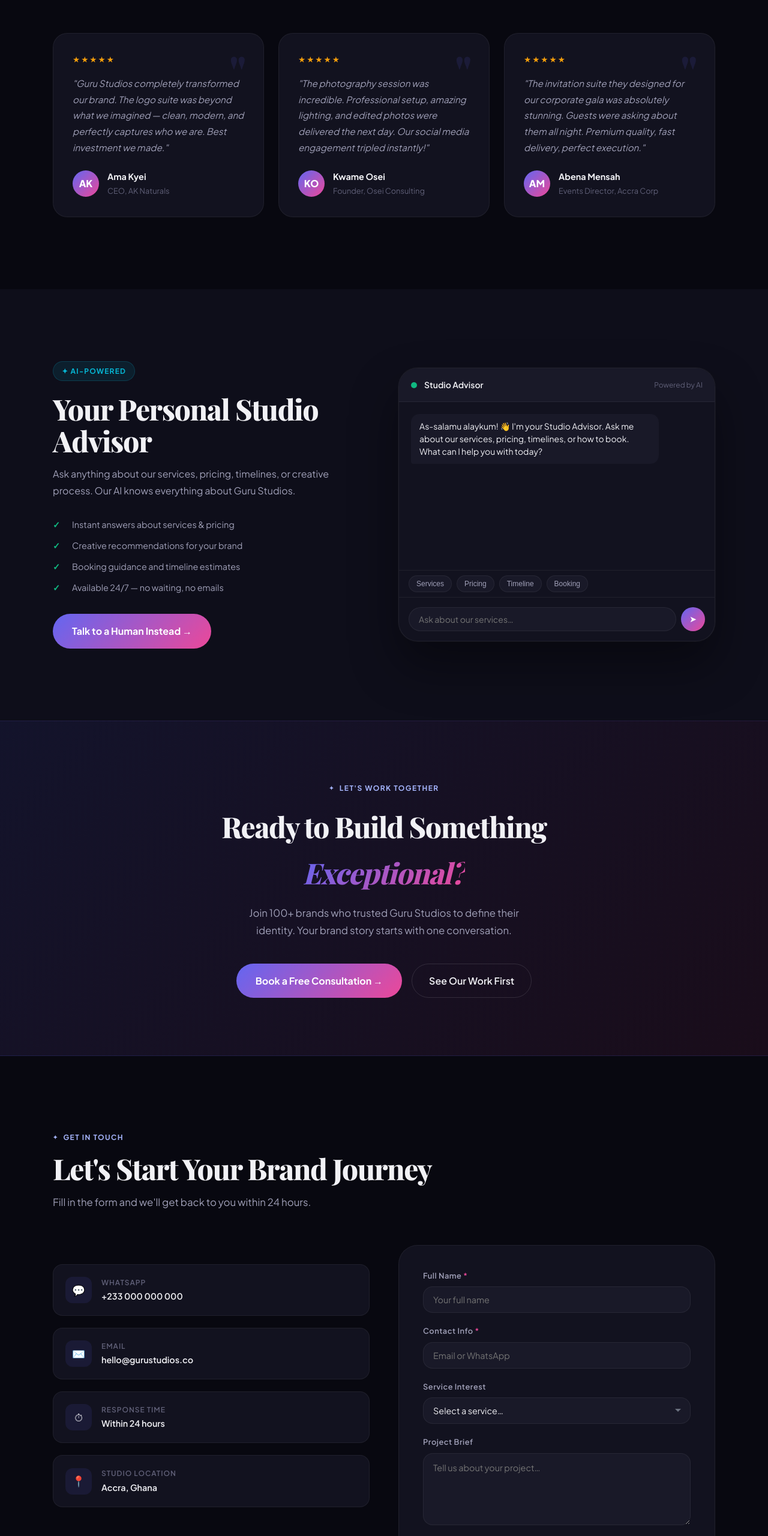
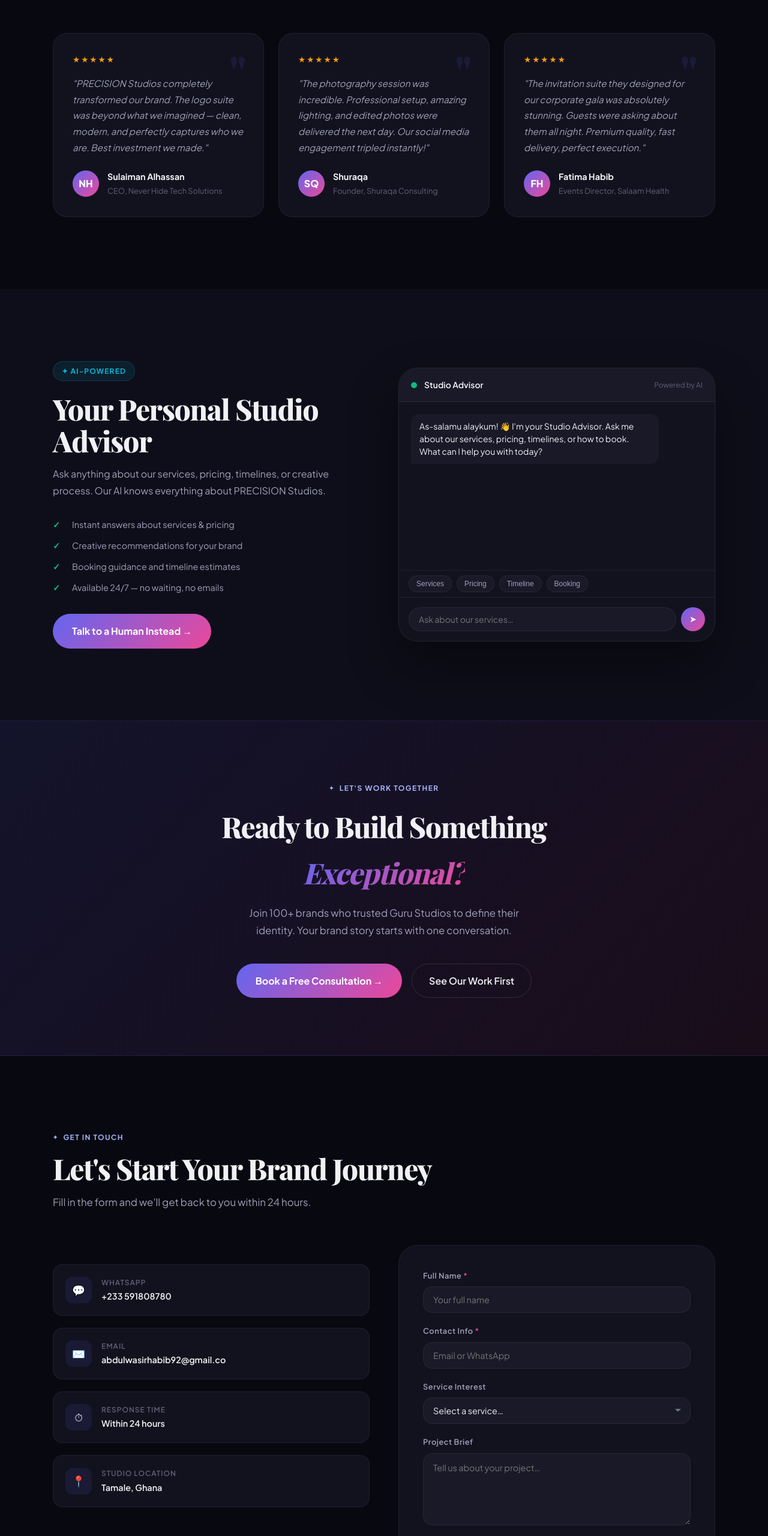
Before and after one commit to abdulwasirhabib92-sketch/Weby-Gury, a plain HTML site: page index.html in a window 1280 px wide. Shown: the part 3640-6200 px from the top of the page at 60% size. Drawn offline with nearby package versions, Linux system fonts and the light colour scheme; a web font is replaced by a local one.

Commit message:
Update index.html

```diff
--- a/index.html
+++ b/index.html
@@ -3,26 +3,26 @@
 <head>
 <meta charset="UTF-8">
 <meta name="viewport" content="width=device-width, initial-scale=1.0">
-<title>Guru Studios | Premium Creative Agency — Branding, Photography & Design</title>
-<meta name="description" content="Guru Studios builds world-class brands. Expert branding, commercial photography, luxury invitations, and AI-powered creative strategy. Book your consultation today.">
+<title>PRECISION Studios | Premium Creative Agency — Branding, Photography & Design</title>
+<meta name="description" content="PRECISION Studios builds world-class brands. Expert branding, commercial photography, luxury invitations, and AI-powered creative strategy. Book your consultation today.">
 <meta name="robots" content="index, follow">
-<link rel="canonical" href="https://weby-gury.vercel.app/">
-<meta property="og:title" content="Guru Studios | Premium Creative Agency">
+<link rel="canonical" href="https://PRECISION.vercel.app/">
+<meta property="og:title" content="PRECISION Studios | Premium Creative Agency">
 <meta property="og:description" content="We build brands that speak louder than words. Book your free strategy call.">
 <meta property="og:image" content="https://images.unsplash.com/photo-1626785774573-4b799315345d?w=1200&q=80">
-<meta property="og:url" content="https://weby-gury.vercel.app/">
+<meta property="og:url" content="https://PRECISION.vercel.app/">
 <meta property="og:type" content="website">
 <meta name="twitter:card" content="summary_large_image">
-<meta name="twitter:title" content="Guru Studios | Premium Creative Agency">
+<meta name="twitter:title" content="PRECISION Studios | Premium Creative Agency">
 <meta name="twitter:description" content="We build brands that speak louder than words.">
 <meta name="twitter:image" content="https://images.unsplash.com/photo-1626785774573-4b799315345d?w=1200&q=80">
 <script type="application/ld+json">
 {
   "@context": "https://schema.org",
   "@type": "CreativeWork",
-  "name": "Guru Studios",
+  "name": "PRECISION Studios",
   "description": "Premium Creative Agency — Branding, Photography, Design",
-  "url": "https://weby-gury.vercel.app/",
+  "url": "https://PRECISION.vercel.app/",
   "serviceType": ["Brand Design", "Photography", "Invitation Design", "Creative Strategy"]
 }
 </script>
@@ -31,7 +31,7 @@
 <link href="https://fonts.googleapis.com/css2?family=Plus+Jakarta+Sans:wght@300;400;500;600;700;800&family=Playfair+Display:ital,wght@0,700;0,800;1,700&display=swap" rel="stylesheet">
 <style>
 /* ============================================================
-   GURU STUDIOS — REDESIGNED v2.0
+   PRECISION STUDIOS — REDESIGNED v2.0
    Design System: Dark luxury, editorial, conversion-optimized
    ============================================================ */
 
@@ -1078,36 +1078,36 @@ footer {
       </div>
     </div>
     <div class="testimonial-grid">
-      <article class="testi-card reveal" aria-label="Testimonial from Ama Kyei">
+      <article class="testi-card reveal" aria-label="Testimonial from Sulaiman Alhassan">
         <div class="stars" aria-label="5 star rating">★★★★★</div>
-        <p class="testi-text">"Guru Studios completely transformed our brand. The logo suite was beyond what we imagined — clean, modern, and perfectly captures who we are. Best investment we made."</p>
+        <p class="testi-text">"PRECISION Studios completely transformed our brand. The logo suite was beyond what we imagined — clean, modern, and perfectly captures who we are. Best investment we made."</p>
         <div class="testi-author">
-          <div class="testi-avatar" aria-hidden="true">AK</div>
+          <div class="testi-avatar" aria-hidden="true">NH</div>
           <div>
-            <div class="testi-name">Ama Kyei</div>
-            <div class="testi-role">CEO, AK Naturals</div>
+            <div class="testi-name">Sulaiman Alhassan</div>
+            <div class="testi-role">CEO, Never Hide Tech Solutions</div>
           </div>
         </div>
       </article>
-      <article class="testi-card reveal reveal-delay-1" aria-label="Testimonial from Kwame Osei">
+      <article class="testi-card reveal reveal-delay-1" aria-label="Testimonial from Shuraqa">
         <div class="stars" aria-label="5 star rating">★★★★★</div>
         <p class="testi-text">"The photography session was incredible. Professional setup, amazing lighting, and edited photos were delivered the next day. Our social media engagement tripled instantly!"</p>
         <div class="testi-author">
-          <div class="testi-avatar" aria-hidden="true">KO</div>
+          <div class="testi-avatar" aria-hidden="true">SQ</div>
           <div>
-            <div class="testi-name">Kwame Osei</div>
-            <div class="testi-role">Founder, Osei Consulting</div>
+            <div class="testi-name">Shuraqa</div>
+            <div class="testi-role">Founder, Shuraqa Consulting</div>
           </div>
         </div>
       </article>
-      <article class="testi-card reveal reveal-delay-2" aria-label="Testimonial from Abena Mensah">
+      <article class="testi-card reveal reveal-delay-2" aria-label="Testimonial from Fatima Habib">
         <div class="stars" aria-label="5 star rating">★★★★★</div>
         <p class="testi-text">"The invitation suite they designed for our corporate gala was absolutely stunning. Guests were asking about them all night. Premium quality, fast delivery, perfect execution."</p>
         <div class="testi-author">
-          <div class="testi-avatar" aria-hidden="true">AM</div>
+          <div class="testi-avatar" aria-hidden="true">FH</div>
           <div>
-            <div class="testi-name">Abena Mensah</div>
-            <div class="testi-role">Events Director, Accra Corp</div>
+            <div class="testi-name">Fatima Habib</div>
+            <div class="testi-role">Events Director, Salaam Health</div>
           </div>
         </div>
       </article>
@@ -1122,7 +1122,7 @@ footer {
       <div>
         <div class="ai-label reveal" aria-hidden="true">✦ AI-Powered</div>
         <h2 class="section-title ai-title reveal reveal-delay-1">Your Personal Studio Advisor</h2>
-        <p class="ai-sub reveal reveal-delay-2">Ask anything about our services, pricing, timelines, or creative process. Our AI knows everything about Guru Studios.</p>
+        <p class="ai-sub reveal reveal-delay-2">Ask anything about our services, pricing, timelines, or creative process. Our AI knows everything about PRECISION Studios.</p>
         <ul class="ai-features reveal reveal-delay-2">
           <li>Instant answers about services &amp; pricing</li>
           <li>Creative recommendations for your brand</li>
@@ -1187,14 +1187,14 @@ footer {
             <div class="contact-item-icon" aria-hidden="true">💬</div>
             <div>
               <div class="contact-item-label">WhatsApp</div>
-              <div class="contact-item-val">+233 000 000 000</div>
+              <div class="contact-item-val">+233 591808780</div>
             </div>
           </div>
           <div class="contact-item">
             <div class="contact-item-icon" aria-hidden="true">✉️</div>
             <div>
               <div class="contact-item-label">Email</div>
-              <div class="contact-item-val">hello&#64;gurustudios&#46;co</div>
+              <div class="contact-item-val">abdulwasirhabib92&#64;gmail&#46;co</div>
             </div>
           </div>
           <div class="contact-item">
@@ -1208,7 +1208,7 @@ footer {
             <div class="contact-item-icon" aria-hidden="true">📍</div>
             <div>
               <div class="contact-item-label">Studio Location</div>
-              <div class="contact-item-val">Accra, Ghana</div>
+              <div class="contact-item-val">Tamale, Ghana</div>
             </div>
           </div>
         </div>
@@ -1253,7 +1253,7 @@ footer {
   <div class="footer-inner">
     <div class="footer-top">
       <div>
-        <a href="#" class="nav-logo" style="font-size:1.1rem">GURU<span>STUDIOS</span></a>
+        <a href="#" class="nav-logo" style="font-size:1.1rem">PRECISION<span>STUDIOS</span></a>
         <p class="footer-brand-desc">We build premium brand identities that stand the test of time. Based in Accra, working with brands worldwide.</p>
         <div class="footer-social">
           <a href="#" class="social-btn" aria-label="Instagram">📸</a>
@@ -1287,7 +1287,7 @@ footer {
       </div>
     </div>
     <div class="footer-bottom">
-      <span>© 2026 Guru Studios. All rights reserved.</span>
+      <span>© 2026 PRECISE Studios. All rights reserved.</span>
       <div style="display:flex;gap:20px">
         <a href="#">Privacy Policy</a>
         <a href="#">Terms of Service</a>
@@ -1326,7 +1326,7 @@ footer {
 
 <script>
 // ============================================================
-// GURU STUDIOS — JS v2.0
+// PRECISION STUDIOS — JS v2.0
 // ============================================================
 
 const AI_ENDPOINT = 'https://weby-gury.vercel.app/api/chat';
```
